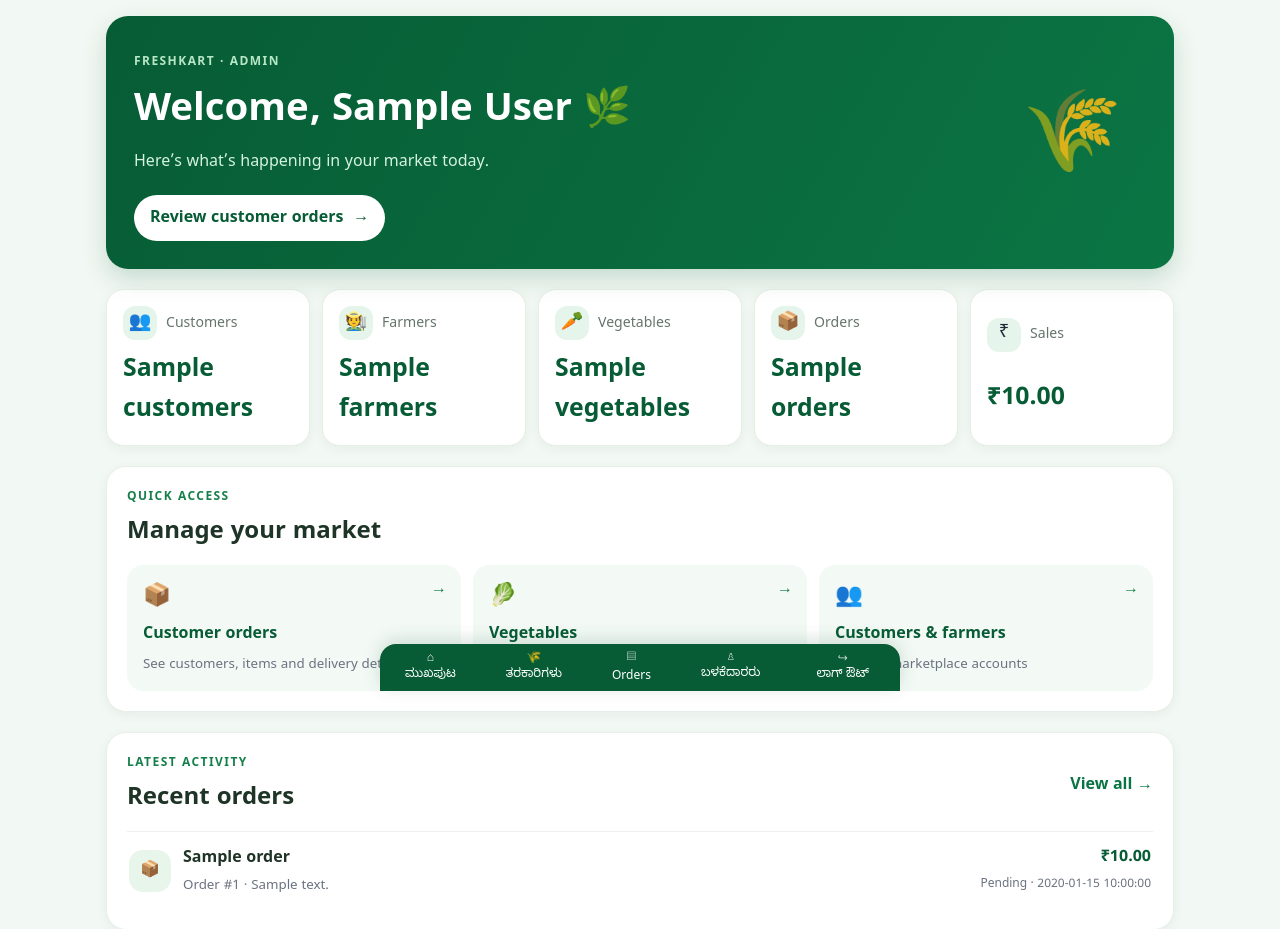
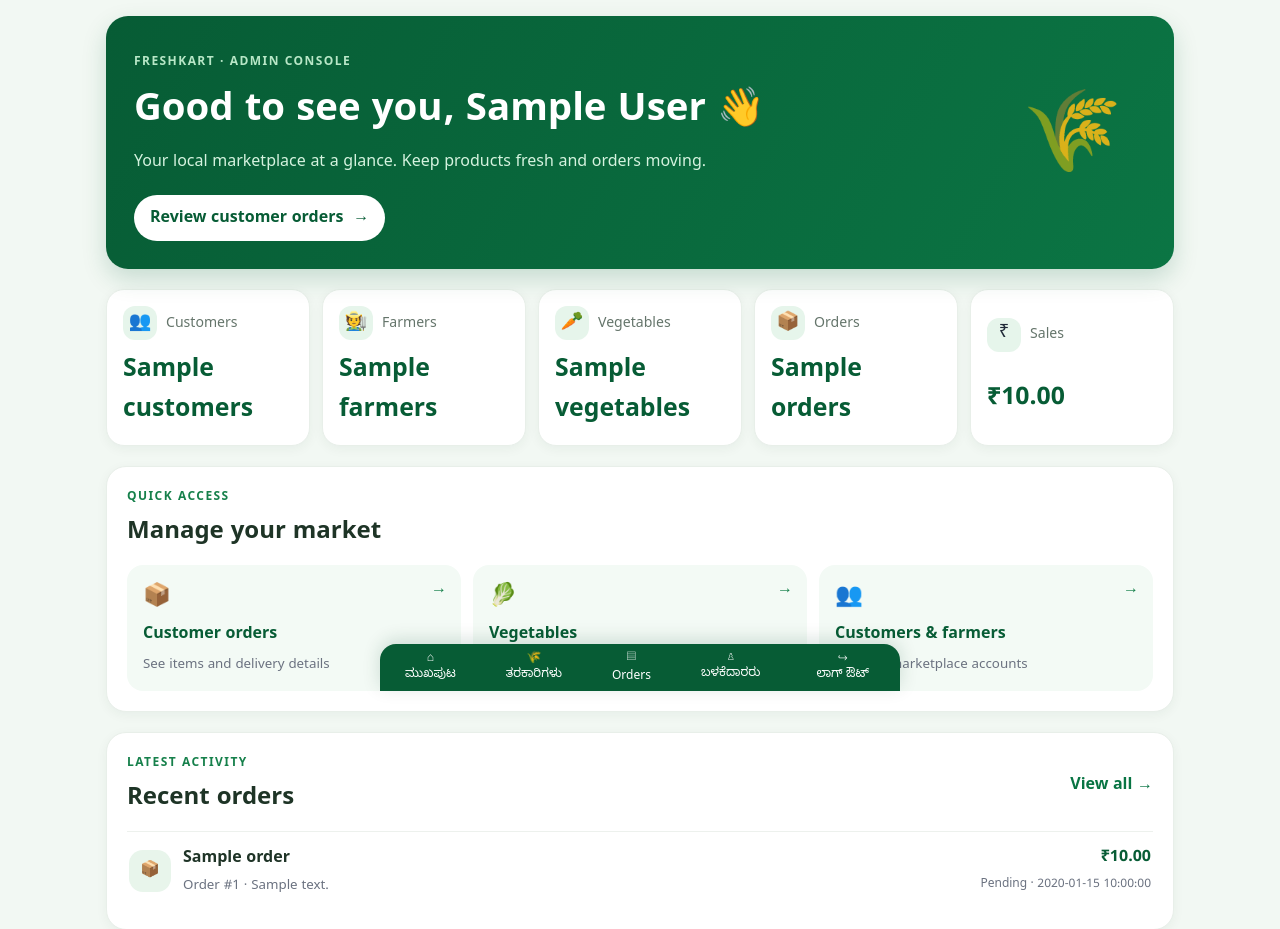
Before and after one commit to vijayalnavar16-oss/FreshKart, a Flask app: template templates/home.html in a window 1280 px wide. Shown: the part 109-1038 px from the top of the page. Run offline with Flask 3, Linux system fonts and the light colour scheme; the visitor is signed in with stand-in values (Sample User, id 1); tables that the repository leaves empty hold one stand-in row (values such as "Sample post"); the template is opened without the code that fills it: most values are stand-ins (such as "Sample title", 1, 10 or a date in 2020).

Commit message:
Refresh FreshKart hybrid green marketplace UI

```diff
--- a/templates/home.html
+++ b/templates/home.html
@@ -1,90 +1,13 @@
-{% extends "base.html" %}
-{% block content %}
+{% extends "base.html" %}{% block content %}
 {% if user['role'] == 'admin' %}
 <div class="admin-dashboard">
-  <section class="admin-hero">
-    <div>
-      <p class="admin-eyebrow">FRESHKART · ADMIN</p>
-      <h1>Welcome, {{ user['full_name'] }} 🌿</h1>
-      <p>Here’s what’s happening in your market today.</p>
-      <a class="admin-hero-link" href="{{ url_for('admin.orders') }}">Review customer orders <span>→</span></a>
-    </div>
-    <div class="admin-hero-icon" aria-hidden="true">🌾</div>
-  </section>
-
-  <section class="admin-stats" aria-label="Market overview">
-    <a class="admin-stat" href="{{ url_for('admin.users') }}">
-      <span class="admin-stat-icon">👥</span><span class="admin-stat-label">Customers</span>
-      <strong>{{ stats.customers }}</strong>
-    </a>
-    <a class="admin-stat" href="{{ url_for('admin.users') }}">
-      <span class="admin-stat-icon">🧑‍🌾</span><span class="admin-stat-label">Farmers</span>
-      <strong>{{ stats.farmers }}</strong>
-    </a>
-    <a class="admin-stat" href="{{ url_for('products.manage') }}">
-      <span class="admin-stat-icon">🥕</span><span class="admin-stat-label">Vegetables</span>
-      <strong>{{ stats.vegetables }}</strong>
-    </a>
-    <a class="admin-stat" href="{{ url_for('admin.orders') }}">
-      <span class="admin-stat-icon">📦</span><span class="admin-stat-label">Orders</span>
-      <strong>{{ stats.orders }}</strong>
-    </a>
-    <div class="admin-stat">
-      <span class="admin-stat-icon">₹</span><span class="admin-stat-label">Sales</span>
-      <strong>₹{{ '%.2f'|format(stats.sales) }}</strong>
-    </div>
-  </section>
-
-  <section class="admin-section">
-    <div class="admin-section-heading">
-      <div><p class="admin-eyebrow">QUICK ACCESS</p><h2>Manage your market</h2></div>
-    </div>
-    <div class="admin-quick-links">
-      <a href="{{ url_for('admin.orders') }}"><span>📦</span><strong>Customer orders</strong><small>See customers, items and delivery details</small><b>→</b></a>
-      <a href="{{ url_for('products.manage') }}"><span>🥬</span><strong>Vegetables</strong><small>Review products and stock</small><b>→</b></a>
-      <a href="{{ url_for('admin.users') }}"><span>👥</span><strong>Customers & farmers</strong><small>Manage marketplace accounts</small><b>→</b></a>
-    </div>
-  </section>
-
-  <section class="admin-section recent-orders">
-    <div class="admin-section-heading">
-      <div><p class="admin-eyebrow">LATEST ACTIVITY</p><h2>Recent orders</h2></div>
-      <a href="{{ url_for('admin.orders') }}">View all <span>→</span></a>
-    </div>
-    {% for order in recent_orders %}
-    <a class="recent-order" href="{{ url_for('admin.orders') }}">
-      <span class="recent-order-icon">📦</span>
-      <span class="recent-order-info">
-        <strong>{{ order['customer_name'] }}</strong>
-        <small>Order #{{ order['id'] }}{% if order['item_summary'] %} · {{ order['item_summary'] }}{% endif %}</small>
-      </span>
-      <span class="recent-order-total">₹{{ '%.2f'|format(order['total']) }}<small>{{ order['status'] }} · {{ order['delivery_date'] }}</small></span>
-    </a>
-    {% else %}
-    <p class="admin-empty">No orders yet. New customer orders will appear here.</p>
-    {% endfor %}
-  </section>
+  <section class="admin-hero"><div><p class="admin-eyebrow">FRESHKART · ADMIN CONSOLE</p><h1>Good to see you, {{ user['full_name'] }} 👋</h1><p>Your local marketplace at a glance. Keep products fresh and orders moving.</p><a class="admin-hero-link" href="{{ url_for('admin.orders') }}">Review customer orders <span>→</span></a></div><div class="admin-hero-icon">🌾</div></section>
+  <section class="admin-stats" aria-label="Market overview"><a class="admin-stat" href="{{ url_for('admin.users') }}"><span class="admin-stat-icon">👥</span><span class="admin-stat-label">Customers</span><strong>{{ stats.customers }}</strong></a><a class="admin-stat" href="{{ url_for('admin.users') }}"><span class="admin-stat-icon">🧑‍🌾</span><span class="admin-stat-label">Farmers</span><strong>{{ stats.farmers }}</strong></a><a class="admin-stat" href="{{ url_for('products.manage') }}"><span class="admin-stat-icon">🥕</span><span class="admin-stat-label">Vegetables</span><strong>{{ stats.vegetables }}</strong></a><a class="admin-stat" href="{{ url_for('admin.orders') }}"><span class="admin-stat-icon">📦</span><span class="admin-stat-label">Orders</span><strong>{{ stats.orders }}</strong></a><div class="admin-stat"><span class="admin-stat-icon">₹</span><span class="admin-stat-label">Sales</span><strong>₹{{ '%.2f'|format(stats.sales) }}</strong></div></section>
+  <section class="admin-section"><div class="admin-section-heading"><div><p class="admin-eyebrow">QUICK ACCESS</p><h2>Manage your market</h2></div></div><div class="admin-quick-links"><a href="{{ url_for('admin.orders') }}"><span>📦</span><strong>Customer orders</strong><small>See items and delivery details</small><b>→</b></a><a href="{{ url_for('products.manage') }}"><span>🥬</span><strong>Vegetables</strong><small>Review products and stock</small><b>→</b></a><a href="{{ url_for('admin.users') }}"><span>👥</span><strong>Customers & farmers</strong><small>Manage marketplace accounts</small><b>→</b></a></div></section>
+  <section class="admin-section recent-orders"><div class="admin-section-heading"><div><p class="admin-eyebrow">LATEST ACTIVITY</p><h2>Recent orders</h2></div><a href="{{ url_for('admin.orders') }}">View all →</a></div>{% for order in recent_orders %}<a class="recent-order" href="{{ url_for('admin.orders') }}"><span class="recent-order-icon">📦</span><span class="recent-order-info"><strong>{{ order['customer_name'] }}</strong><small>Order #{{ order['id'] }}{% if order['item_summary'] %} · {{ order['item_summary'] }}{% endif %}</small></span><span class="recent-order-total">₹{{ '%.2f'|format(order['total']) }}<small>{{ order['status'] }} · {{ order['delivery_date'] }}</small></span></a>{% else %}<p class="admin-empty">No orders yet. New customer orders will appear here.</p>{% endfor %}</section>
 </div>
 {% elif user['role'] == 'farmer' %}
-<section class="card">
-  <h1>{{ t('welcome') }}, {{ user['full_name'] }} 🌿</h1>
-  <p class="muted">{{ t('role') }}: {{ user['role'] }}</p>
-</section>
-  <section class="stats">
-    <div class="stat"><span>🥕 My vegetables</span><strong>{{ stats.vegetables }}</strong></div>
-    <div class="stat"><span>⚠️ Low stock (5 or less)</span><strong>{{ stats.low_stock }}</strong></div>
-  </section>
-  <section class="card actions">
-    <a class="btn" href="{{ url_for('products.manage') }}">Manage my vegetables</a>
-    <a class="btn" href="{{ url_for('products.new') }}">+ Add vegetable</a>
-  </section>
+<section class="welcome-banner farmer-banner"><div><p class="eyebrow">YOUR FARM · YOUR MARKET</p><h1>{{ t('welcome') }}, {{ user['full_name'] }} 🌿</h1><p>Manage your harvest, update availability and bring fresh produce to nearby homes.</p><a class="btn" href="{{ url_for('products.new') }}">＋ Add a vegetable</a></div><div class="banner-illustration">🧑‍🌾</div></section><section class="stats"><div class="stat"><span>🥕 My vegetables</span><strong>{{ stats.vegetables }}</strong><small>Products in your store</small></div><div class="stat"><span>⚠️ Low stock (5 or less)</span><strong>{{ stats.low_stock }}</strong><small>Items to restock soon</small></div></section><section class="card actions"><a class="btn" href="{{ url_for('products.manage') }}">Manage my vegetables</a><a class="btn btn-light" href="{{ url_for('products.new') }}">＋ Add vegetable</a></section>
 {% else %}
-  <section class="card">
-    <h1>{{ t('welcome') }}, {{ user['full_name'] }} 🌿</h1>
-    <p class="muted">{{ t('role') }}: {{ user['role'] }}</p>
-  </section>
-  <section class="card">
-    <a class="btn" href="{{ url_for('shop.listing') }}">Start shopping</a>
-  </section>
-{% endif %}
-{% endblock %}
+<section class="welcome-banner customer-banner"><div><p class="eyebrow">ನಿಮ್ಮ ಸ್ಥಳೀಯ ರೈತರಿಂದ · DIRECT FROM LOCAL FARMERS</p><h1>Good food. Good farmers.<br><em>Good for everyone.</em></h1><p>Discover fresh seasonal vegetables grown with care and delivered straight from the farm to your home.</p><a class="btn" href="{{ url_for('shop.listing') }}">Explore fresh vegetables <span>→</span></a></div><div class="banner-illustration produce-basket">🧺</div></section><section class="customer-promise"><div><span>🌱</span><strong>Farm fresh</strong><small>Seasonal local produce</small></div><div><span>🤝</span><strong>Fair to farmers</strong><small>No unnecessary middlemen</small></div><div><span>🚚</span><strong>Planned delivery</strong><small>Twice a week</small></div></section><section class="shop-cta card"><div><p class="eyebrow">TODAY'S MARKET</p><h2>Bring home something fresh</h2><p class="muted">Browse available vegetables and order from local growers.</p></div><a class="btn" href="{{ url_for('shop.listing') }}">Shop vegetables →</a></section>
+{% endif %}{% endblock %}
```
